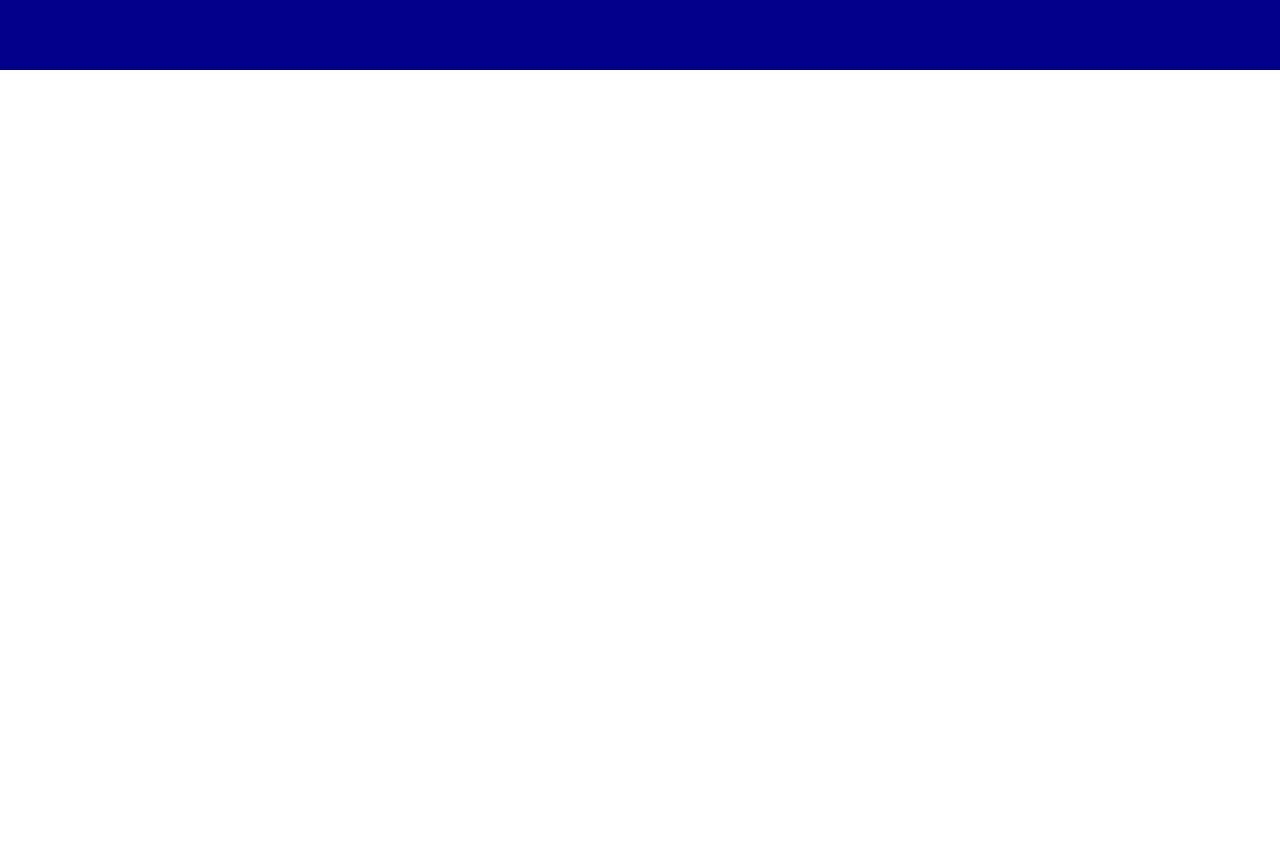
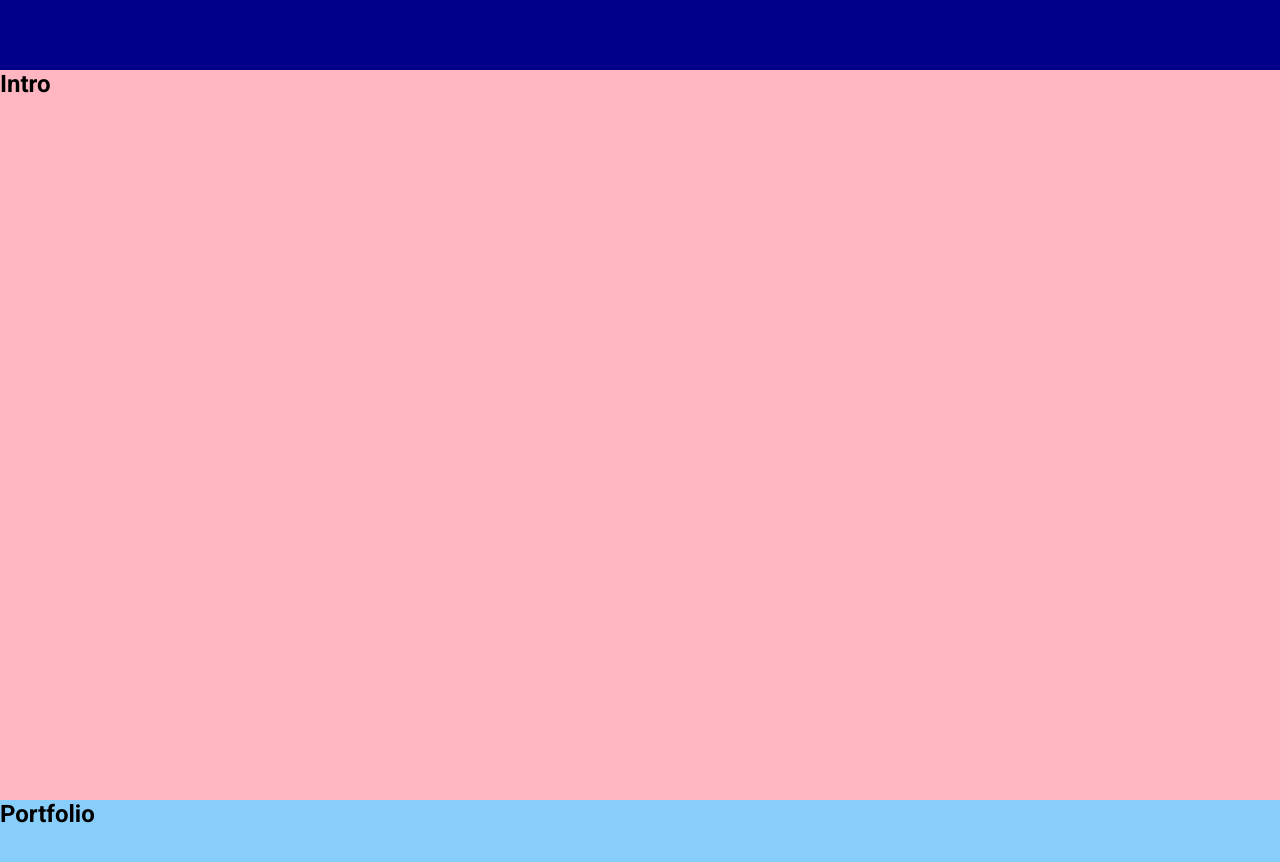
Before and after one commit to developer-junaid/React-Portfolio, a React (Create React App) app: page / in a window 1280 px wide. Shown: the top 862 px of the page. Before the commit the page ends 800 px from the top, so only its background shows below. Built offline with nearby package versions, Linux system fonts and the light colour scheme.

Commit message:
divided into sections with fixed navbar

```diff
--- a/src/App.js
+++ /dev/null
@@ -1,13 +0,0 @@
-// Components
-import Topbar from "components/Topbar";
-
-// App
-function App() {
-  return (
-    <div>
-      <Topbar />
-    </div>
-  );
-}
-
-export default App;
--- /dev/null
+++ b/src/App.jsx
@@ -0,0 +1,28 @@
+// Components
+import Intro from "components/Intro";
+import Topbar from "components/Topbar";
+import Portfolio from "components/Portfolio";
+import Works from "components/Works";
+import Testimonials from "components/Testimonials";
+import Contact from "components/Contact";
+
+// Styles
+import "./app.scss";
+
+// App
+function App() {
+  return (
+    <div className="app">
+      <Topbar />
+      <div className="sections">
+        <Intro />
+        <Portfolio />
+        <Works />
+        <Testimonials />
+        <Contact />
+      </div>
+    </div>
+  );
+}
+
+export default App;
--- /dev/null
+++ b/src/app.scss
@@ -0,0 +1,17 @@
+.app {
+  height: 100vh;
+
+  .sections {
+    width: 100%;
+    height: calc(100vh - 70px);
+    background: salmon;
+    position: relative;
+    top: 70px;
+
+    // For Each Element inside sections
+    > * {
+      width: 100vw;
+      height: calc(100vh - 70px);
+    }
+  }
+}
--- a/src/components/Contact/index.jsx
+++ b/src/components/Contact/index.jsx
@@ -1,5 +1,9 @@
 import "./contact.scss";
 
 export default function Contact() {
-  return <div className="contact"></div>;
+  return (
+    <div className="contact">
+      <h2>Contact</h2>
+    </div>
+  );
 }
--- a/src/components/Intro/index.jsx
+++ b/src/components/Intro/index.jsx
@@ -1,5 +1,9 @@
 import "./intro.scss";
 
 export default function Intro() {
-  return <div className="intro"></div>;
+  return (
+    <div className="intro">
+      <h2>Intro</h2>
+    </div>
+  );
 }
--- a/src/components/Portfolio/index.jsx
+++ b/src/components/Portfolio/index.jsx
@@ -1,5 +1,9 @@
 import "./portfolio.scss";
 
 export default function Portfolio() {
-  return <div className="portfolio"></div>;
+  return (
+    <div className="portfolio">
+      <h2>Portfolio</h2>
+    </div>
+  );
 }
--- a/src/components/Testimonials/index.jsx
+++ b/src/components/Testimonials/index.jsx
@@ -1,5 +1,9 @@
 import "./testimonials.scss";
 
 export default function Testimonials() {
-  return <div className="testimonials"></div>;
+  return (
+    <div className="testimonials">
+      <h2>Testimonials</h2>
+    </div>
+  );
 }
--- a/src/components/Topbar/topbar.scss
+++ b/src/components/Topbar/topbar.scss
@@ -2,4 +2,7 @@
   width: 100%;
   height: 70px;
   background-color: darkblue;
+  position: fixed;
+  top: 0;
+  z-index: 2;
 }
--- a/src/components/Works/index.jsx
+++ b/src/components/Works/index.jsx
@@ -1,5 +1,9 @@
 import "./works.scss";
 
 export default function Works() {
-  return <div className="works"></div>;
+  return (
+    <div className="works">
+      <h2>Works</h2>
+    </div>
+  );
 }
```
